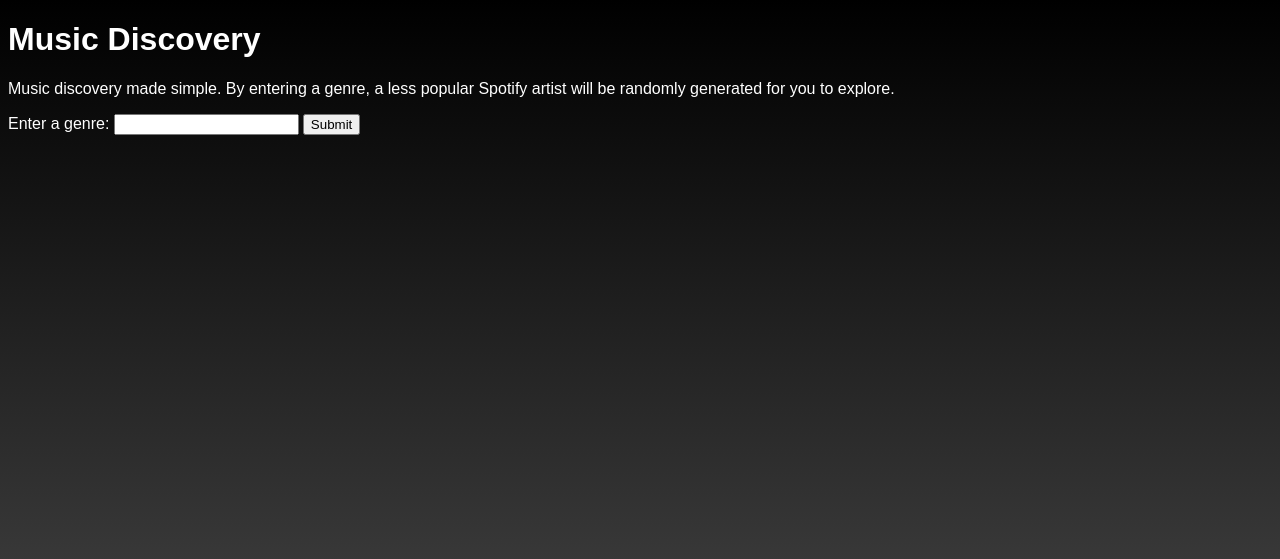
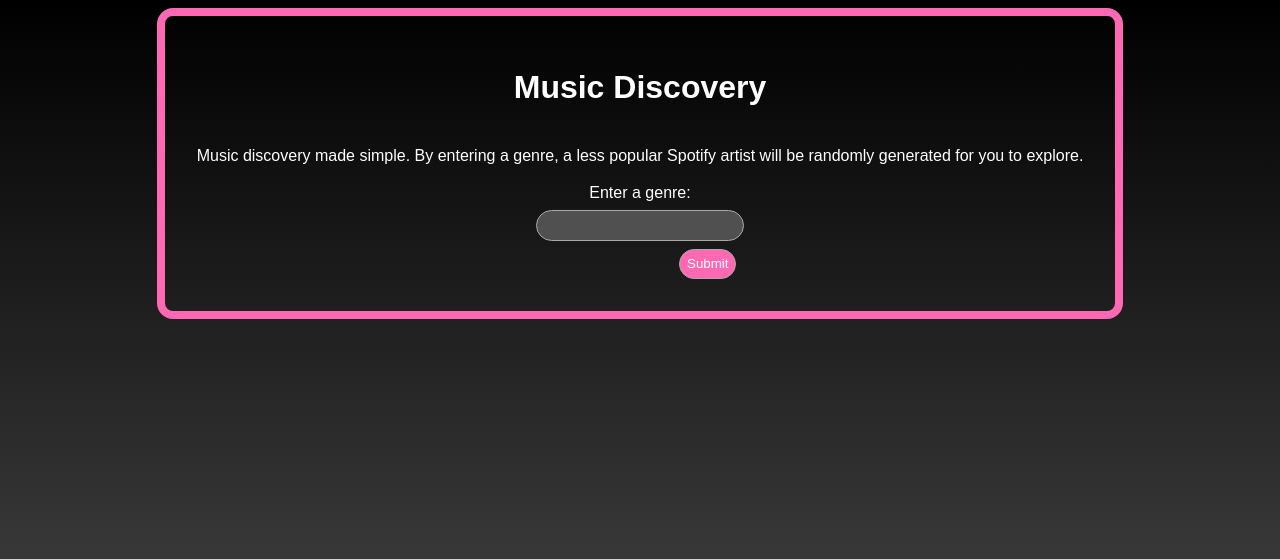
Before and after one commit to AshtonBruce18/Music-Discovery-App, a Flask app: page / in a window 1280 px wide. Shown: the top 559 px of the page. Run offline with Flask 3, Linux system fonts and the light colour scheme.

Commit message:
improved UI and removed unneeded comments

```diff
--- a/static/css/style.css
+++ b/static/css/style.css
@@ -19,7 +19,7 @@ h1, p, label {
     padding-top: 0.5em;
 }
 
-#link {
+.button {
     background-color: hotpink;
     border: 0.1em solid darkgray;
     padding: 0.5em;
@@ -28,3 +28,35 @@ h1, p, label {
     color: white;
     text-decoration: none;
 }
+
+.button:hover {
+    background-color: #cc2580;
+}
+
+.container {
+    border: 0.5em hotpink solid;
+    border-radius: 1em;
+    padding: 2em;
+    width: fit-content;
+    margin: auto;
+    display: flex;
+    flex-direction: column;
+    align-items: center;
+    gap: 0.2em;
+}
+
+#genre {
+    width: 100%;
+    padding: 0.5em;
+    border-radius: 5em;
+    border: 0.1em solid darkgray;
+    background-color: #505050;
+    color: white;
+}
+
+#genre-form {
+    gap: 0.5em;
+    display: flex;
+    flex-direction: column;
+    align-items: center;
+}
--- a/static/js/main.js
+++ b/static/js/main.js
@@ -11,5 +11,5 @@ function parseArtists(jsonString){
     return `<h1> ${name} </h1>
             <img src="${imgURL}" alt="${name}"></img>
             <p><span>${followers} followers</span>
-            <a id="link" href="${link}">Open Spotify Page</a></p>`;
+            <a class="button" href="${link}">Open Spotify Page</a></p>`;
 }
--- a/templates/artist.html
+++ b/templates/artist.html
@@ -5,7 +5,6 @@
     <meta name="viewport" content="width=device-width, initial-scale=1.0">
     <title>Artist</title>
     <link rel="stylesheet" type="text/css" href="{{ url_for('static', filename='css/style.css') }}" />
-    <!--<script src="{{ url_for('static', filename='js/main.js') }}" type="text/javascript"></script>-->
 </head>
 <body>
     <div id="artist" ></div>
@@ -21,8 +20,6 @@
                     container.innerHTML = `<p>${data.error}</p>`;
                 }
                 else {
-                    //const obj = JSON.parse(data)
-                    //console.log(obj[0]);
                     container.innerHTML = parseArtists(data);
                 }
             })
--- a/templates/index.html
+++ b/templates/index.html
@@ -7,16 +7,18 @@
     <link rel="stylesheet" type="text/css" href="{{ url_for('static', filename='css/style.css') }}" />
 </head>
 <body>
+    <div class="container">
         <h1>Music Discovery</h1>
         <p>
             Music discovery made simple. By entering a genre, a less popular Spotify artist
             will be randomly generated for you to explore.
         </p>
-    <form action="#" method="post">
+        <form action="#" method="post" id="genre-form">
             <label for="genre">Enter a genre: </label>
             <input type="text" name="genre" id="genre" />
-        <input type="submit" />
+            <input type="submit" class="button"/>
         </form>
+    </div>
 
 </body>
 </html>
```
Lines whose indentation alone changed are shown as unchanged.
